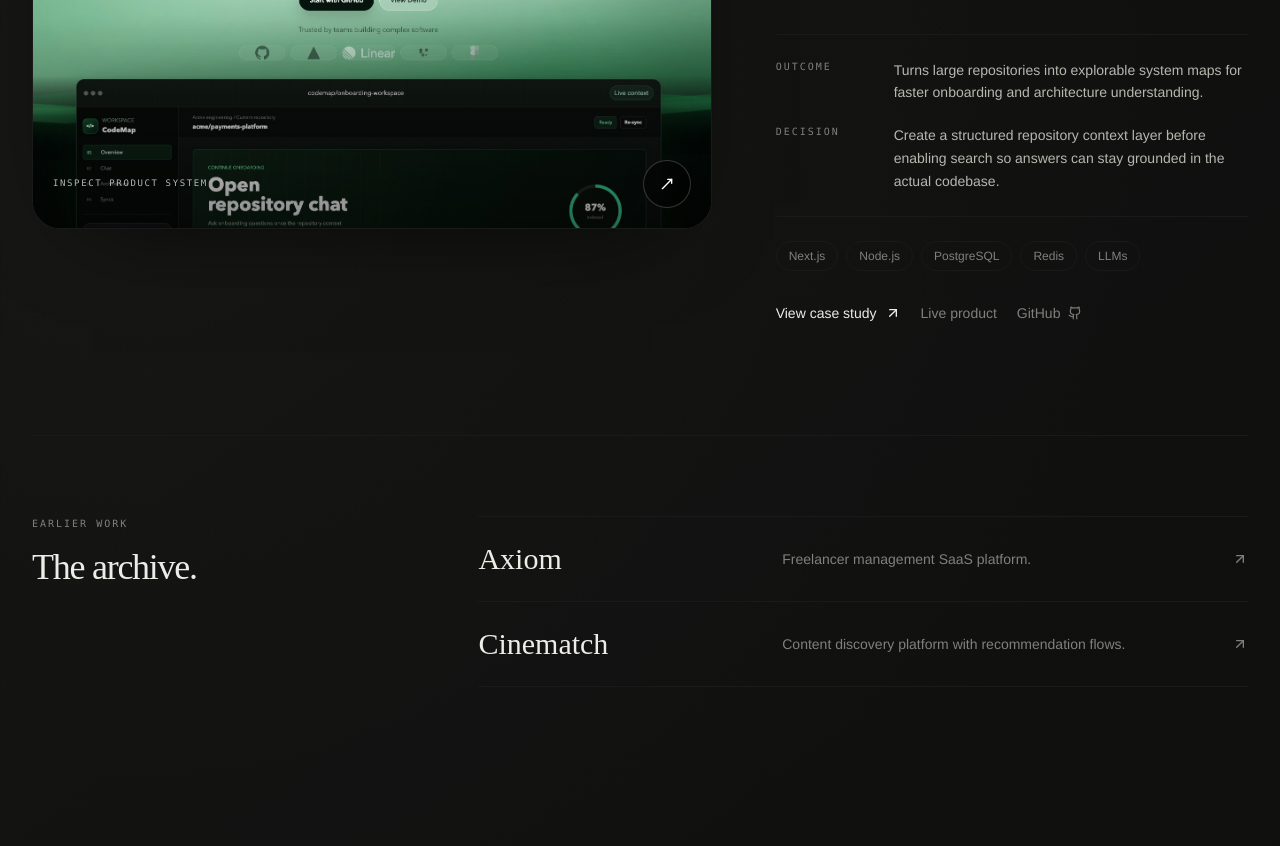
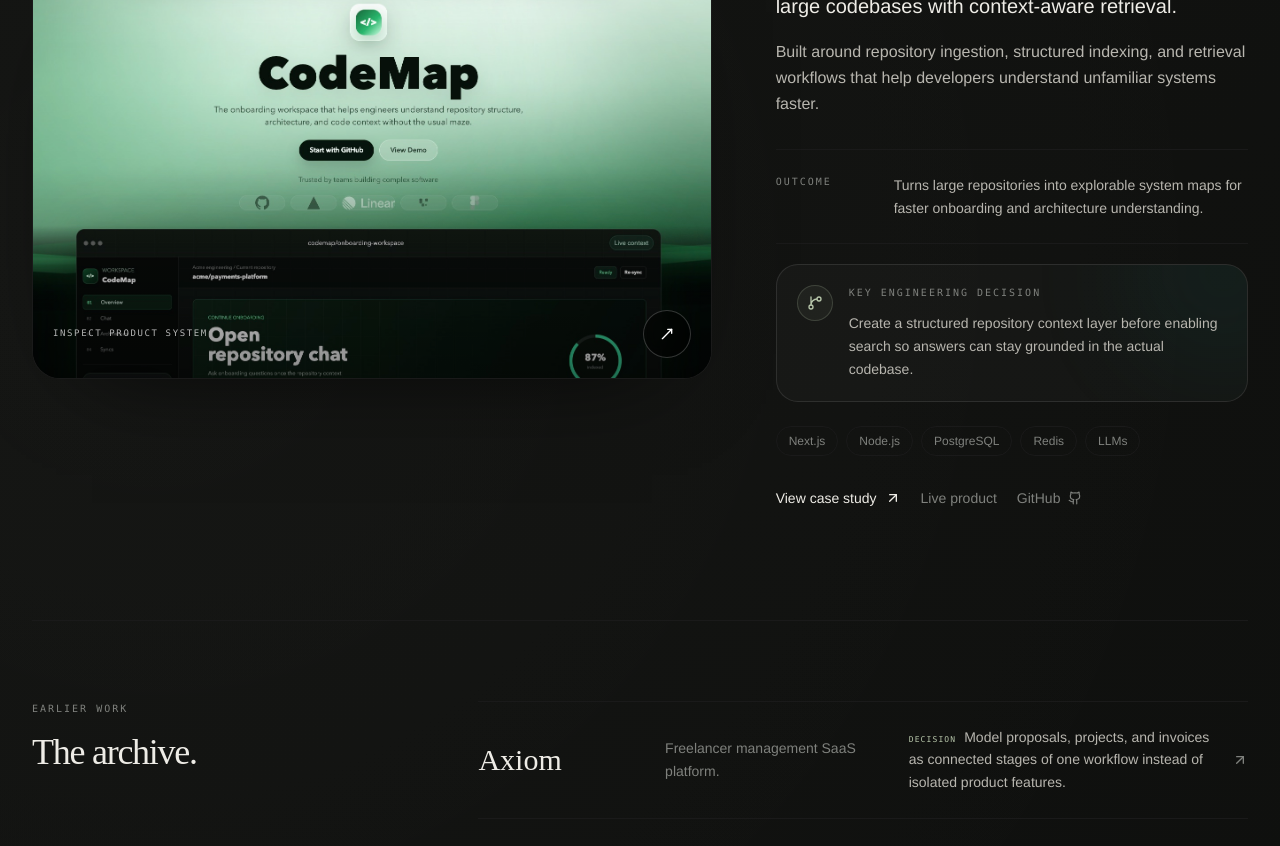
Before and after one commit to priyanshjhaa/Portfolio-, a Next.js app: page / in a window 1280 px wide. Shown: the part 4280-5126 px from the top of the page. Built offline with nearby package versions, Linux system fonts and the light colour scheme.

Commit message:
Surface project engineering decisions

```diff
--- a/components/sections/Projects.tsx
+++ b/components/sections/Projects.tsx
@@ -2,7 +2,7 @@
 
 import { useState } from 'react';
 import Image from 'next/image';
-import { ArrowUpRight, Github, LayoutList, MoveUpRight, PanelsTopLeft } from 'lucide-react';
+import { ArrowUpRight, GitBranch, Github, LayoutList, MoveUpRight, PanelsTopLeft } from 'lucide-react';
 import { projects } from '@/lib/data';
 import { Project } from '@/types/project';
 import { cn } from '@/lib/utils';
@@ -15,6 +15,26 @@
   execute: { glow: 'rgba(234,154,196,0.16)', label: 'Agent operations' },
   codemap: { glow: 'rgba(20,201,174,0.16)', label: 'Developer tooling' },
 };
+
+function DecisionRecord({ project }: { project: Project }) {
+  return (
+    <div className="relative mt-5 overflow-hidden rounded-[22px] border border-white/10 bg-white/[0.025] p-5">
+      <div
+        className="pointer-events-none absolute -right-16 -top-20 h-44 w-44 rounded-full opacity-50 blur-3xl"
+        style={{ background: projectTone[project.id]?.glow ?? 'rgba(183,198,170,0.1)' }}
+      />
+      <div className="relative flex items-start gap-4">
+        <span className="flex h-9 w-9 shrink-0 items-center justify-center rounded-full border border-[#b7c6aa]/20 bg-[#b7c6aa]/[0.06] text-[#b7c6aa]">
+          <GitBranch className="h-4 w-4" />
+        </span>
+        <div>
+          <p className="field-label text-[#b7c6aa]">Key engineering decision</p>
+          <p className="mt-3 text-sm leading-relaxed text-text-secondary">{project.keyDecision}</p>
+        </div>
+      </div>
+    </div>
+  );
+}
 
 function SystemTrace({ onOpenProject }: { onOpenProject: (id: string) => void }) {
   const systems = flagshipIds.map((id) => projects.find((project) => project.id === id)!).filter(Boolean);
@@ -192,16 +212,13 @@
             <p className="mt-5 text-xl leading-relaxed text-text-primary">{project.summary}</p>
             <p className="mt-4 text-base leading-relaxed text-text-secondary">{project.details}</p>
 
-            <dl className="mt-8 space-y-5 border-y border-white/8 py-6">
+            <dl className="mt-8 border-y border-white/8 py-6">
               <div className="grid gap-2 sm:grid-cols-[110px_1fr]">
                 <dt className="field-label">Outcome</dt>
                 <dd className="text-sm leading-relaxed text-text-secondary">{project.impact}</dd>
               </div>
-              <div className="grid gap-2 sm:grid-cols-[110px_1fr]">
-                <dt className="field-label">Decision</dt>
-                <dd className="text-sm leading-relaxed text-text-secondary">{project.keyDecision}</dd>
-              </div>
             </dl>
+            <DecisionRecord project={project} />
 
             <div className="mt-6 flex flex-wrap gap-2">
               {project.stack.map((tech) => (
@@ -383,10 +400,14 @@
                   key={project.id}
                   type="button"
                   onClick={() => onOpenProject(project.id)}
-                  className="group grid w-full gap-3 py-6 text-left transition-colors hover:text-[#b7c6aa] sm:grid-cols-[1fr_1.5fr_auto] sm:items-center"
+                  className="group grid w-full gap-4 py-6 text-left transition-colors hover:text-[#b7c6aa] md:grid-cols-[0.75fr_1fr_1.35fr_auto] md:items-center"
                 >
                   <span className="font-editorial text-3xl text-text-primary transition-colors group-hover:text-[#b7c6aa]">{project.name}</span>
                   <span className="text-sm leading-relaxed text-text-muted">{project.summary}</span>
+                  <span className="text-sm leading-relaxed text-text-secondary">
+                    <span className="mr-2 font-display text-[8px] uppercase tracking-[0.14em] text-[#b7c6aa]">Decision</span>
+                    {project.keyDecision}
+                  </span>
                   <ArrowUpRight className="h-4 w-4 text-text-muted transition-transform group-hover:translate-x-1 group-hover:-translate-y-1" />
                 </button>
               ))}
--- a/components/ui/ProjectDeepDive.tsx
+++ b/components/ui/ProjectDeepDive.tsx
@@ -3,7 +3,7 @@
 import { useEffect } from 'react';
 import Image from 'next/image';
 import Link from 'next/link';
-import { ArrowLeft, ArrowUpRight, Github, X } from 'lucide-react';
+import { ArrowLeft, ArrowUpRight, GitBranch, Github, X } from 'lucide-react';
 import { Project } from '@/types/project';
 import ArchitecturePlayback from '@/components/ui/ArchitecturePlayback';
 
@@ -152,7 +152,18 @@
           <div className="border-b border-white/8 py-16 lg:border-b-0 lg:border-r lg:pr-14">
             <SectionLabel>Engineering judgment</SectionLabel>
             <h2 className="mt-5 font-editorial text-4xl tracking-[-0.035em] text-text-primary md:text-5xl">The decision that shaped the system.</h2>
-            <p className="mt-7 text-xl leading-relaxed text-text-secondary">{project.keyDecision}</p>
+            <div className="relative mt-8 overflow-hidden rounded-[24px] border border-[#b7c6aa]/20 bg-[#b7c6aa]/[0.045] p-6">
+              <div className="pointer-events-none absolute -right-20 -top-24 h-48 w-48 rounded-full bg-[#b7c6aa]/10 blur-3xl" />
+              <div className="relative flex items-start gap-4">
+                <span className="flex h-10 w-10 shrink-0 items-center justify-center rounded-full border border-[#b7c6aa]/25 text-[#b7c6aa]">
+                  <GitBranch className="h-4 w-4" />
+                </span>
+                <div>
+                  <SectionLabel>Decision record / 01</SectionLabel>
+                  <p className="mt-4 text-xl leading-relaxed text-text-primary">{project.keyDecision}</p>
+                </div>
+              </div>
+            </div>
           </div>
           <div className="space-y-8 py-16 lg:pl-14">
             <div>
```
